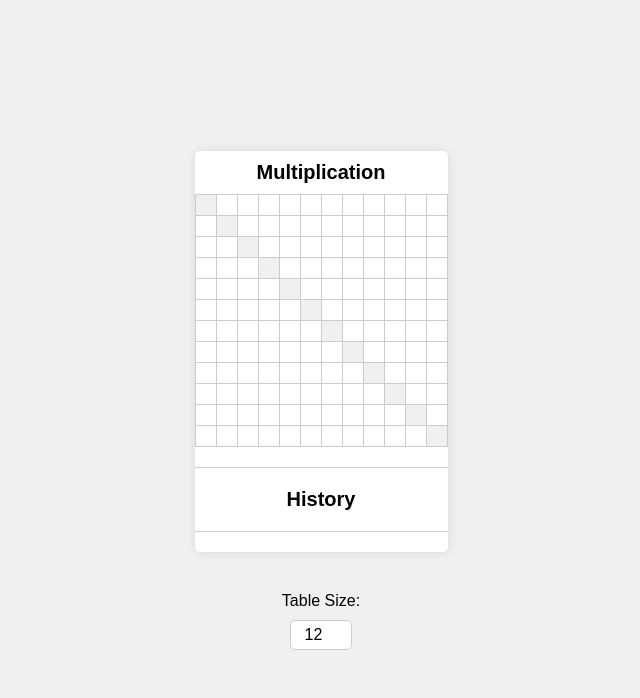
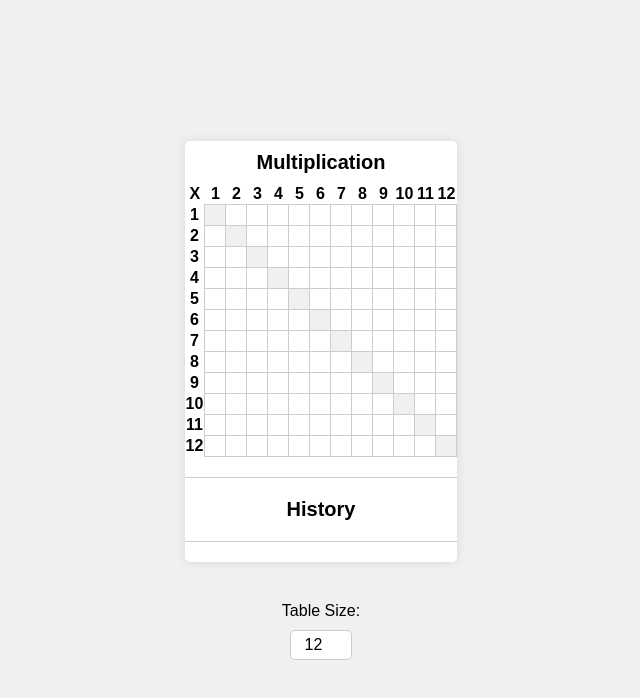
Before and after one commit to coffeemug17/UAS-Coding-Challenge-2023, a React (Create React App) app: page / in a window 1280 px wide. Shown: the top 698 px of the page, without its empty margins (319-959 px from the left). Built offline with nearby package versions, Linux system fonts and the light colour scheme.

Commit message:
Adding heading numbers to rows and columns in the table

```diff
--- a/src/Components/MultiplicationPanel/MultiplicationPanel.jsx
+++ b/src/Components/MultiplicationPanel/MultiplicationPanel.jsx
@@ -19,15 +19,25 @@ export default function MultiplicationPanel({ size }) {
         <div className="multiplication-panel">
             <h2>Multiplication</h2>
             <table>
+                <thead>
+
+                    <tr>
+                        <th>X</th>
+                        {Array.from({ length: size }).map((_, col) => (
+                            <th key={col}>{col + 1}</th>
+                        ))}
+                    </tr>
+                </thead>
                 <tbody>
                     {Array.from({ length: size }).map((_, row) => (
                         <tr key={row}>
+                            <th>{row + 1}</th>
                             {Array.from({ length: size }).map((_, col) => (
                                 <td key={col}
                                     className={row === col ? 'highlight' : ''}
                                     onClick={() => handleClick(row + 1, col + 1)}
                                 >
-                                    {row === col ? '' : currProd}
+                                    {currProd}
                                 </td>
                             ))}
                         </tr>
```
